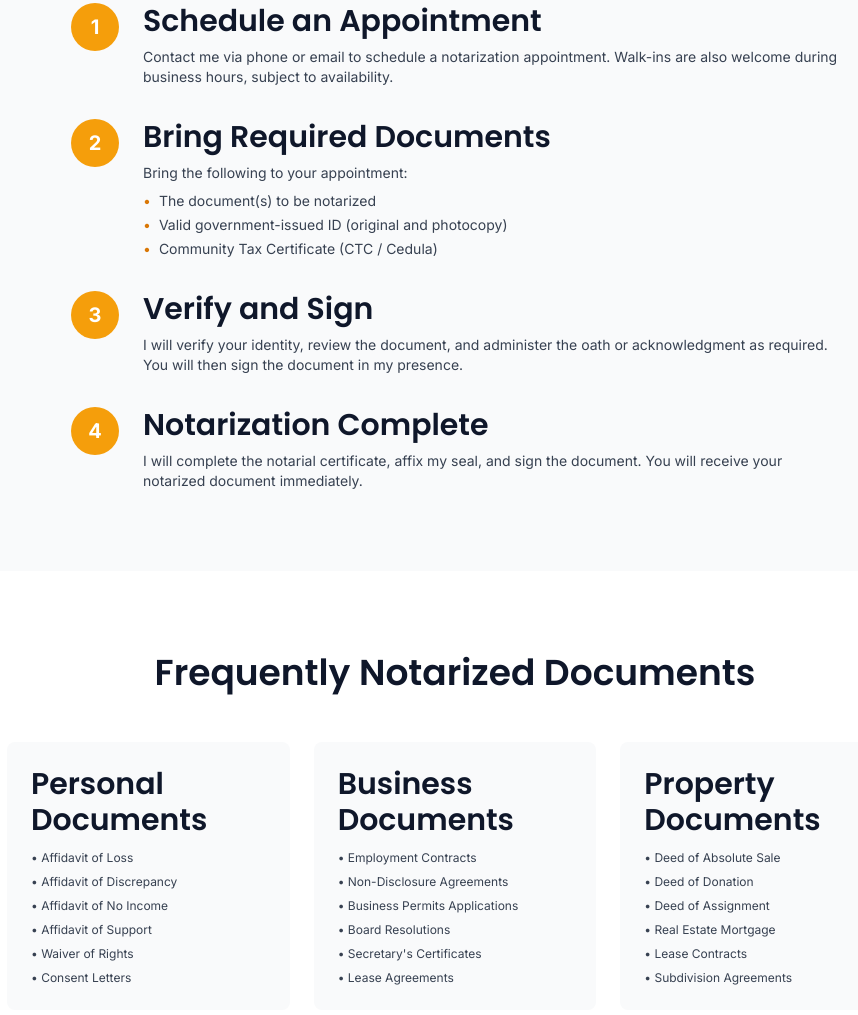
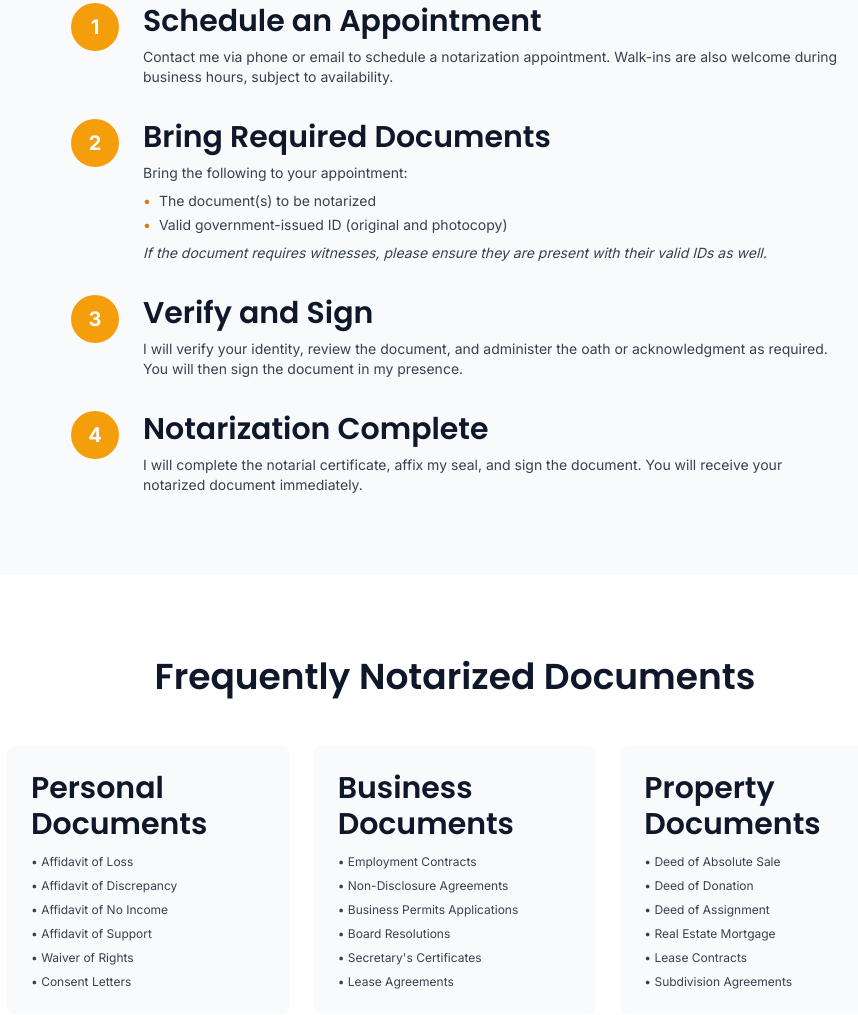
Before and after one commit to DoubleUltera/dpo-website, an Astro site: page /services/notarial in a window 1280 px wide. Shown: the part 1697-2712 px from the top of the page, without its empty margins (185-1043 px from the left). Built offline with nearby package versions, Linux system fonts and the light colour scheme; Astro itself is replaced by a stand-in of ours.

Commit message:
Update CTA heading styling and notarial requirements
- Add text-white class to "Ready to Protect Your Business?" heading for explicit white text on dark background
- Remove Community Tax Certificate (CTC / Cedula) from notarial required documents
- Add witness requirement note: "If the document requires witnesses, please ensure they are present with their valid IDs as well."

🤖 Generated with [Claude Code](https://claude.com/claude-code)

Co-Authored-By: Claude Sonnet 4.5 <noreply@anthropic.com>

```diff
--- a/src/pages/index.astro
+++ b/src/pages/index.astro
@@ -368,7 +368,7 @@ const description = "Atty. Renerio de Dios Jr. - TÜV Certified Data Protection
 		<section class="section bg-primary-700 text-white">
 			<div class="container">
 				<div class="max-w-3xl mx-auto text-center">
-					<h2 class="text-3xl md:text-4xl font-bold mb-4">
+					<h2 class="text-3xl md:text-4xl font-bold mb-4 text-white">
 						Ready to Protect Your Business?
 					</h2>
 					<p class="text-xl mb-8 text-primary-100">
--- a/src/pages/services/notarial.astro
+++ b/src/pages/services/notarial.astro
@@ -223,11 +223,10 @@ const description = "Professional notarial services in Tacloban City. Affidavits
 										<span class="text-accent-600">•</span>
 										<span>Valid government-issued ID (original and photocopy)</span>
 									</li>
-									<li class="flex items-start gap-2">
-										<span class="text-accent-600">•</span>
-										<span>Community Tax Certificate (CTC / Cedula)</span>
-									</li>
 								</ul>
+								<p class="text-neutral-700 text-sm italic mt-2">
+									If the document requires witnesses, please ensure they are present with their valid IDs as well.
+								</p>
 							</div>
 						</div>
 
```
